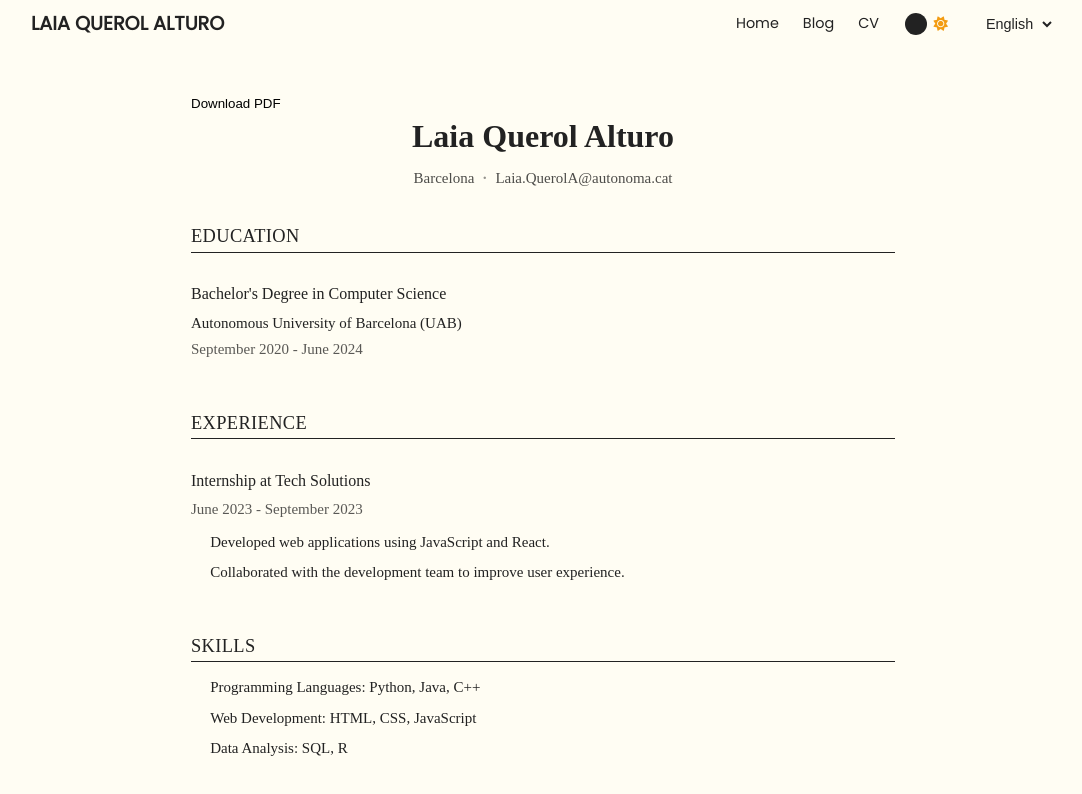
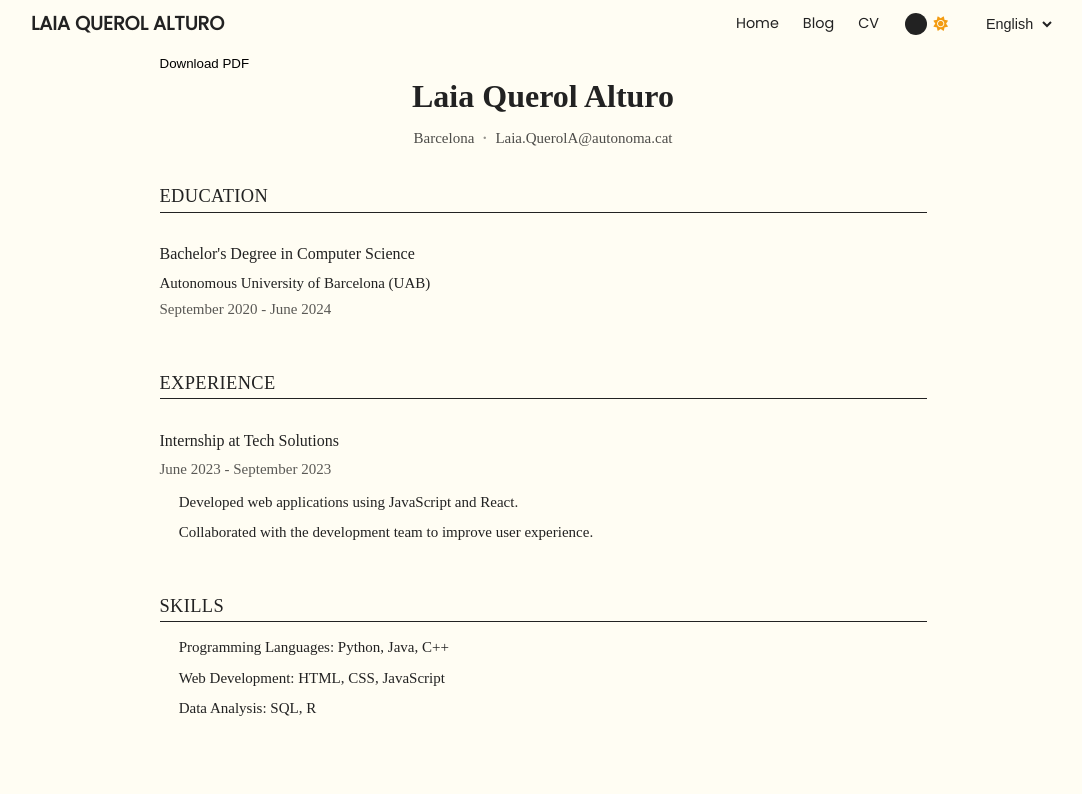
Before and after one commit to la1qa/la1qa.github.io, a React (Vite) app: page /cv in a window 1280 px wide. Shown: the top 794 px of the page, without its empty margins (97-1179 px from the left). Built offline with nearby package versions, Linux system fonts and the light colour scheme.

Commit message:
footer css

```diff
--- a/src/components/Header.tsx
+++ b/src/components/Header.tsx
@@ -48,7 +48,7 @@ const Header: React.FC = () => {
             <i className="fas fa-bars"></i>
           </button>
           <div className={styles.dropdownContent}>
-            <a href="/home" className="navbar-link">
+            <a href="/" className="navbar-link">
               <i className="fas fa-user"></i>
               <span data-i18n="home">Home</span>
             </a>
--- a/src/pages/styles/CV.module.css
+++ b/src/pages/styles/CV.module.css
@@ -1,7 +1,9 @@
 @import url('../../index.css');
 
 .spacer {
-  padding: var(--header-height) 10rem;
+  padding-top: 1vh;
+  margin: auto;
+  max-width: 767px;
   color: var(--text-color);
   display: flex;
   flex-direction: column;
```
Also changed, not shown: 1 other file (tests, documents, lock files or other folders).
